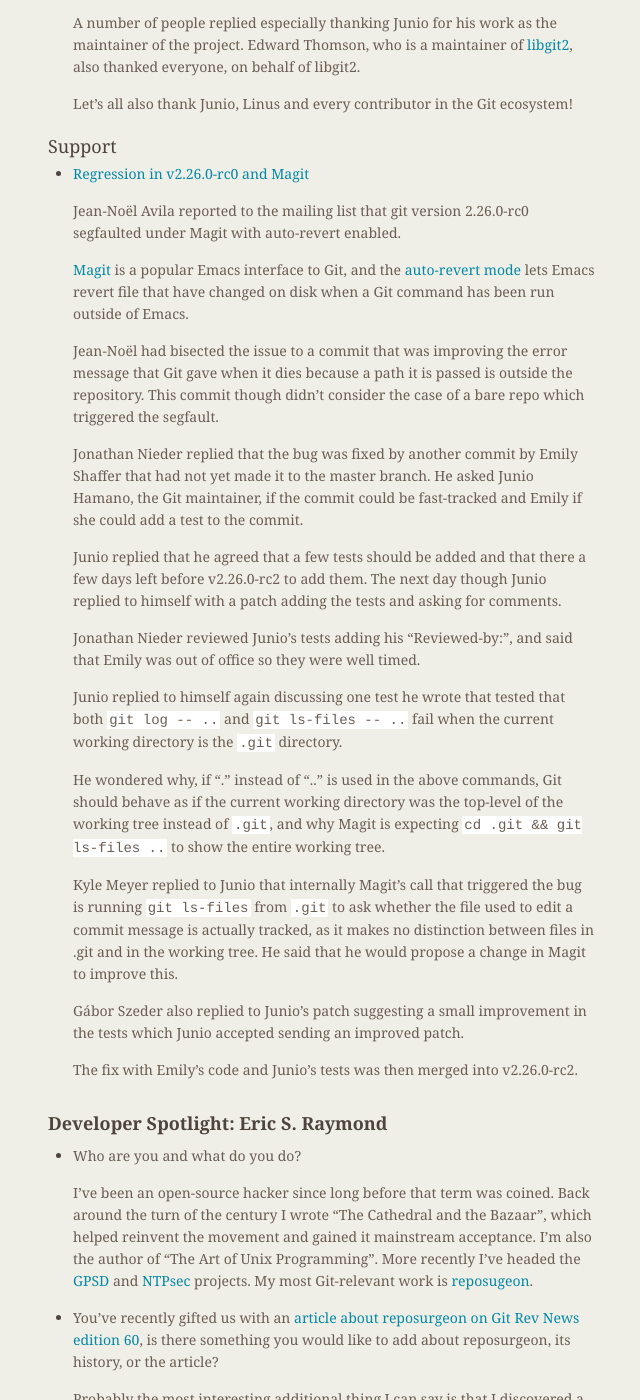
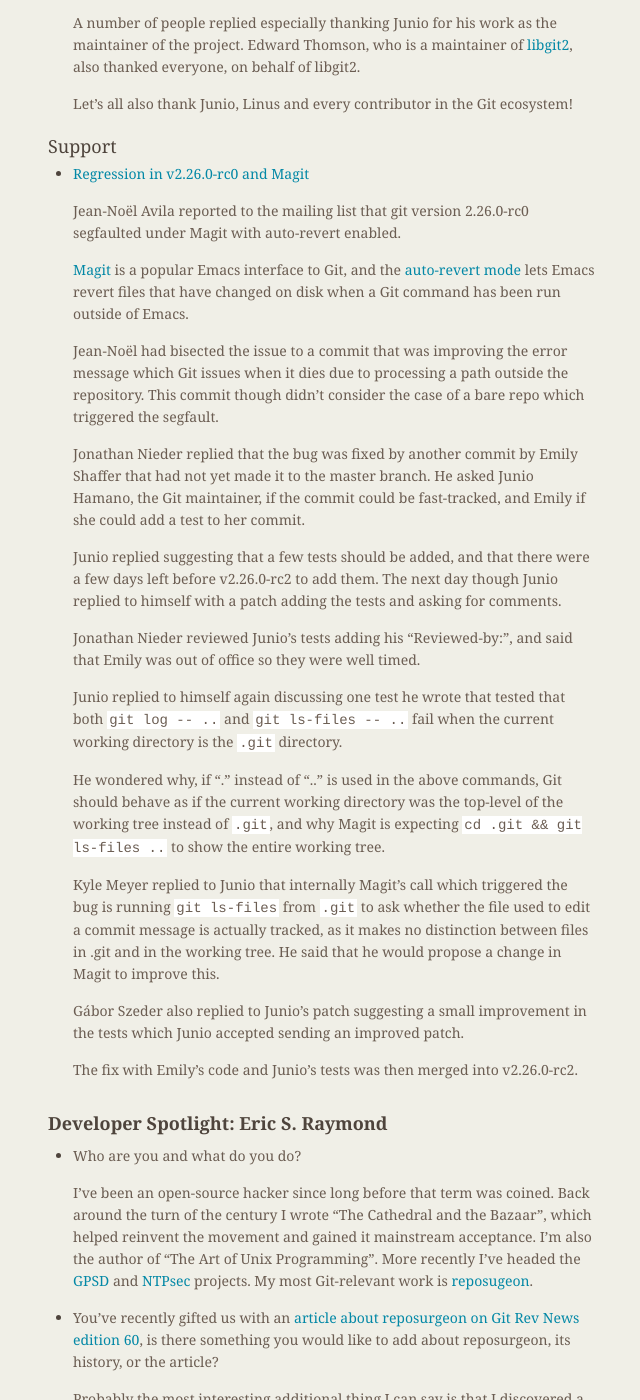
Before and after one commit to git/git.github.io, a Jekyll site: the page built from rev_news/drafts/edition-62.md, in a window 1280 px wide and 1400 px high, scrolled down 538 px. Shown: the whole window, without its empty margins (486-1126 px from the left). Built offline with Jekyll 4.4.1, drawn with Linux system fonts in a browser that asks for light colours; some of the changed text lies outside the part shown.

Commit message:
Supplied my usual tiny typo and phrasing fixes.

```diff
--- a/rev_news/drafts/edition-62.md
+++ b/rev_news/drafts/edition-62.md
@@ -55,21 +55,21 @@
 
   [Magit](https://magit.vc/) is a popular Emacs interface to Git, and
   the [auto-revert mode](https://magit.vc/manual/magit/Automatic-Reverting-of-File_002dVisiting-Buffers.html)
-  lets Emacs revert file that have changed on disk when a Git command
+  lets Emacs revert files that have changed on disk when a Git command
   has been run outside of Emacs.
 
   Jean-Noël had bisected the issue to a commit that was improving the
-  error message that Git gave when it dies because a path it is passed
-  is outside the repository. This commit though didn't consider the
+  error message which Git issues when it dies due to processing a path
+  outside the repository. This commit though didn't consider the
   case of a bare repo which triggered the segfault.
 
   Jonathan Nieder replied that the bug was fixed by another commit by
   Emily Shaffer that had not yet made it to the master branch. He
   asked Junio Hamano, the Git maintainer, if the commit could be
-  fast-tracked and Emily if she could add a test to the commit.
+  fast-tracked, and Emily if she could add a test to her commit.
 
-  Junio replied that he agreed that a few tests should be added and
-  that there a few days left before v2.26.0-rc2 to add them. The next
+  Junio replied suggesting that a few tests should be added, and that
+  there were a few days left before v2.26.0-rc2 to add them. The next
   day though Junio replied to himself with a patch adding the tests
   and asking for comments.
 
@@ -86,7 +86,7 @@
   is expecting `cd .git && git ls-files ..` to show the entire working
   tree.
 
-  Kyle Meyer replied to Junio that internally Magit's call that
+  Kyle Meyer replied to Junio that internally Magit's call which
   triggered the bug is running `git ls-files` from `.git` to ask
   whether the file used to edit a commit message is actually tracked,
   as it makes no distinction between files in .git and in the working
@@ -200,7 +200,7 @@
 
   If I pick one thing to *fix* rather than remove without worrying about
   backwards compatibility, it would be git-cvsimport.  That thing is
-  very badly broken; the engine it uses misplaces branch joins.  The git
+  very badly broken; the engine it uses misplaces branch joins.  The Git
   devs know it's broken but have stuck to it because of an
   incremental-conversion feature that I think is effectively
   useless. They should scrap it and rewrite the CVS import procedure to
```
Also changed, not shown: other parts of rev_news/drafts/edition-62.md (+17 -17 lines).
